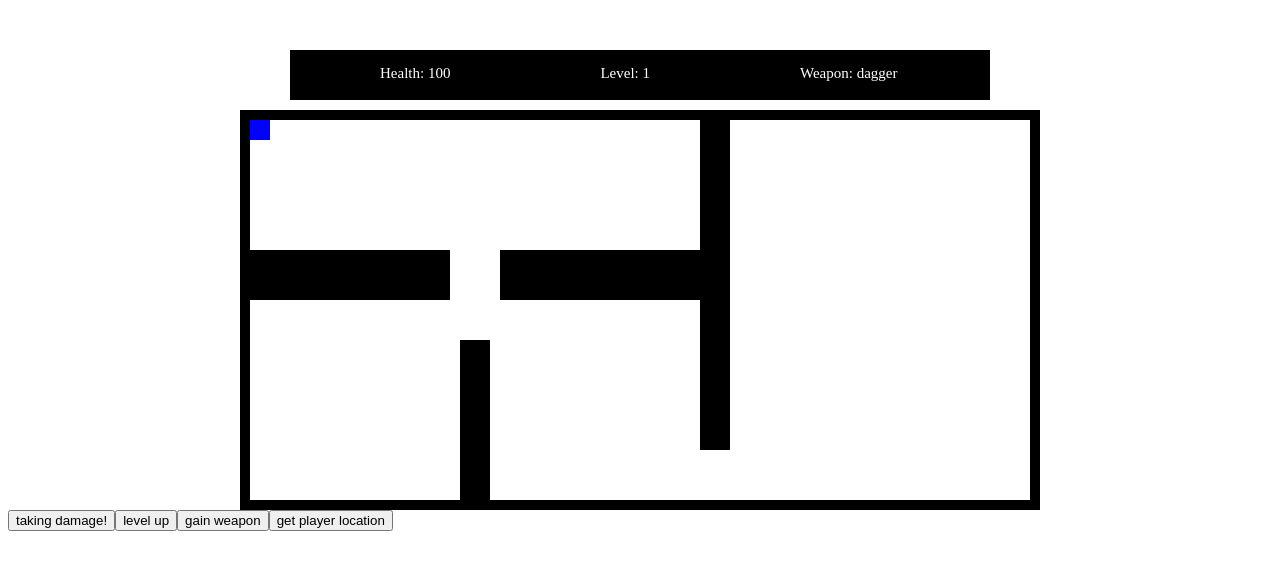
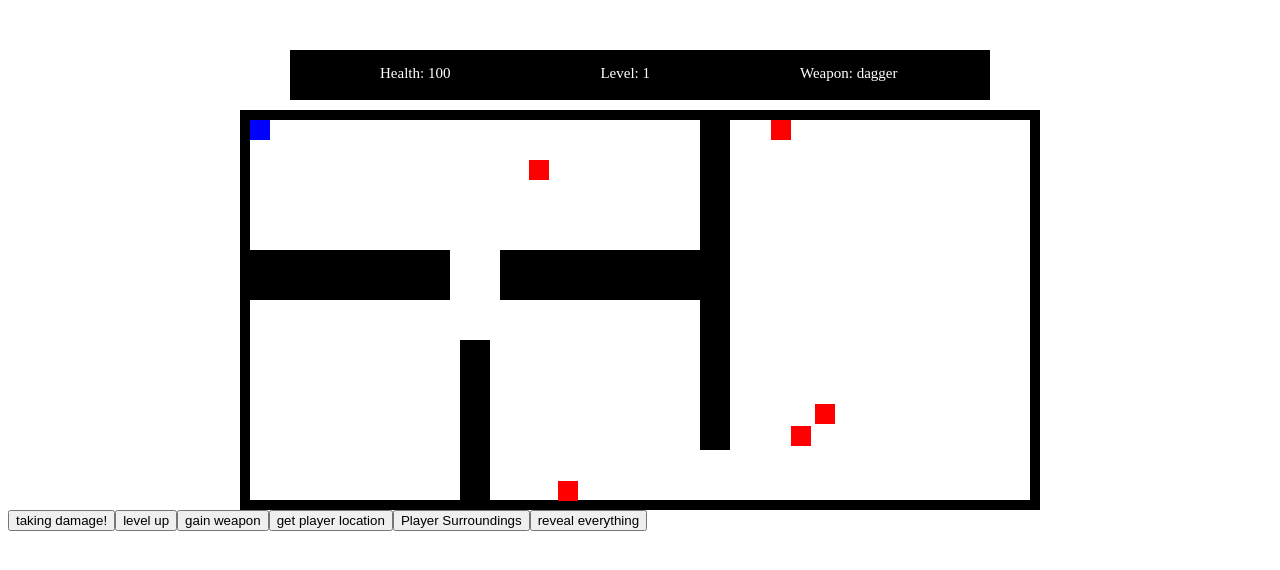
Before and after one commit to felromo/FCC-RogueDungeonCrawler-Zipline, a React app: page / in a window 1280 px wide. Built offline with nearby package versions, Linux system fonts and the light colour scheme; some packages are replaced by stand-ins of ours.

Commit message:
spawns enemies and adds collision for them

```diff
--- a/src/components/app.js
+++ b/src/components/app.js
@@ -2,7 +2,7 @@ import React, {Component} from 'react';
 import $ from 'jquery';
 import ScoreBoard from './score-board';
 import GameWorld from './game-world';
-import {createGrid, FLOOR, WALL, ENEMEY, BOSS, WEAPON, HEALTH} from '../game_grid';
+import * as GameGrid from '../game_grid';
 import '../../styles/style.scss';
 
 export default class App extends Component {
@@ -21,7 +21,9 @@ export default class App extends Component {
     this.movementRate = 1;
     this.calculateNewPosition = this.calculateNewPosition.bind(this);
     this.isAbleToMove = this.isAbleToMove.bind(this);
-    this.Grid = createGrid();
+    this.Grid = GameGrid.createGrid();
+    this.enemies = GameGrid.generateEnemies(this.Grid);
+    /* console.log(this.enemies); */
   }
 
   calculateNewPosition(oldValue, direction1, direction2) {
@@ -71,7 +73,8 @@ export default class App extends Component {
           health={this.state.health}
           level={this.state.level}
           weapon={this.state.weapon}/>
-        <GameWorld />
+        <GameWorld
+          enemies={this.enemies}/>
         <button
           onClick={()=> { this.setState({health: this.state.health-1});}}>
           taking damage!
@@ -85,6 +88,13 @@ export default class App extends Component {
           gain weapon
         </button>
         <button onClick={() => {console.log(this.player.x,this.player.y);}}>get player location</button>
+        <button
+          onClick={() => {
+              console.log(`left: ${ this.Grid[this.player.x-1][this.player.y].type }`);
+              console.log(`top: ${ this.Grid[this.player.x][this.player.y-1].type }`);
+            }}>
+          Player Surroundings</button>
+        <button onClick={() => {GameGrid.locateEveryone(this.Grid, GameGrid.ENEMY);}}>reveal everything</button>
       </div>
     );
   }
--- /dev/null
+++ b/src/components/enemy.js
@@ -0,0 +1,11 @@
+import React from 'react';
+
+export default ({left, top}) => {
+  const styles = {
+    left,
+    top
+  };
+  return (
+    <div className='enemy' style={styles}></div>
+  );
+}
--- a/src/components/game-world.js
+++ b/src/components/game-world.js
@@ -1,14 +1,28 @@
 import React, { Component } from 'react';
 import Player from './player';
+import Enemy from './enemy';
 
 export default class GameWorld extends Component {
 
   constructor(props) {
     super(props);
+    this.enemyConstructor = this.enemyConstructor.bind(this);
+  }
+
+  enemyConstructor() {
+    const {enemies} = this.props;
+    if (!enemies) return [];
+    console.log(enemies);
+    return (
+      enemies.map(({col, row}, index) => {
+        return <Enemy key={index} left={col} top={row} />;
+      })
+    );
   }
 
 
   render() {
+    const enemies = this.enemyConstructor();
     return (
       <div className="game-container">
         <div className="area-great-hall">
@@ -19,6 +33,9 @@ export default class GameWorld extends Component {
         <div className="bridge-1"></div>
         <div className="bridge-2"></div>
         <Player />
+        {
+          enemies
+        }
       </div>
     );
   }
--- a/src/components/player.js
+++ b/src/components/player.js
@@ -1,5 +1,4 @@
 import React,{Component} from 'react';
-import $ from 'jquery';
 
 
 export default () => {
--- a/src/game_grid.js
+++ b/src/game_grid.js
@@ -1,3 +1,5 @@
+import $ from 'jquery';
+
 export const FLOOR = 'FLOOR';
 export const WALL = 'WALL';
 export const ENEMY = 'ENEMY';
@@ -78,11 +80,54 @@ function generateWalls(grid) {
     }
   }
 
-  return grid;
 }
 
-function generateEnemies(grid) {
+export function generateEnemies(grid) {
+  //generate 5 enemmies
+  let enemies = [];
+  while (enemies.length < 5) {
+    console.log('I ran');
+    // generate 2 random coordinates and check to see if they are 'open'
+    const row = Math.floor((Math.random()*400));
+    const col = Math.floor((Math.random()*800));
+    // needs to check for proximity to a wall
+    if (grid[col][row].walkable) {
+      // if too close to the wall it will get out of bounds error
+      for(let enemy_col = 0; enemy_col < 20; enemy_col++) {
+        for(let enemy_row = 0; enemy_row < 20; enemy_row++) {
+          grid[col+enemy_col][row+enemy_row] = {
+            walkable:false, type: ENEMY
+          };
+        }
+      }
+      /* grid[col][row].walkable = false;
+         grid[col][row].type = ENEMY; */
+      // the origin for visual
+      enemies.push({col, row});
+    }
+  }
+  // if they are 'open' insert the origin there and add 19 more px across and down
+  // if not 'open' repeat process
+  /* grid[30][30] = {
+     walkable: false, type: ENEMY
+     };
+     grid[40][40] = {
+     walkable: false, type: ENEMY
+     }; */
+  return enemies;
+}
 
+export function locateEveryone(grid, type) {
+  let counter = 0;
+  grid.forEach((inner, index1) => {
+    inner.forEach((value, index2) => {
+      if(value.type === type) {
+        console.log(`${index1},${index2}:${value.type}`);
+        counter++;
+      }
+    });
+  });
+  console.log(`counter: ${counter}`);
 }
 
 function generateBoss(grid) {
@@ -108,7 +153,7 @@ export function createGrid() {
     }
   }
 
-  grid = generateWalls(grid);
+  generateWalls(grid);
 
   return grid;
 }
--- /dev/null
+++ b/styles/_enemy.scss
@@ -0,0 +1,9 @@
+$enemy-height: 2em;
+$enemy-width: 2em;
+
+.enemy {
+  position: absolute;
+  height: $enemy-height;
+  width: $enemy-width;
+  background: red;
+}
--- a/styles/style.scss
+++ b/styles/style.scss
@@ -1,6 +1,7 @@
 @import './score-board';
 @import './game-world';
 @import './player';
+@import './enemy';
 
 html {
   font-size: 62.5%;
```
